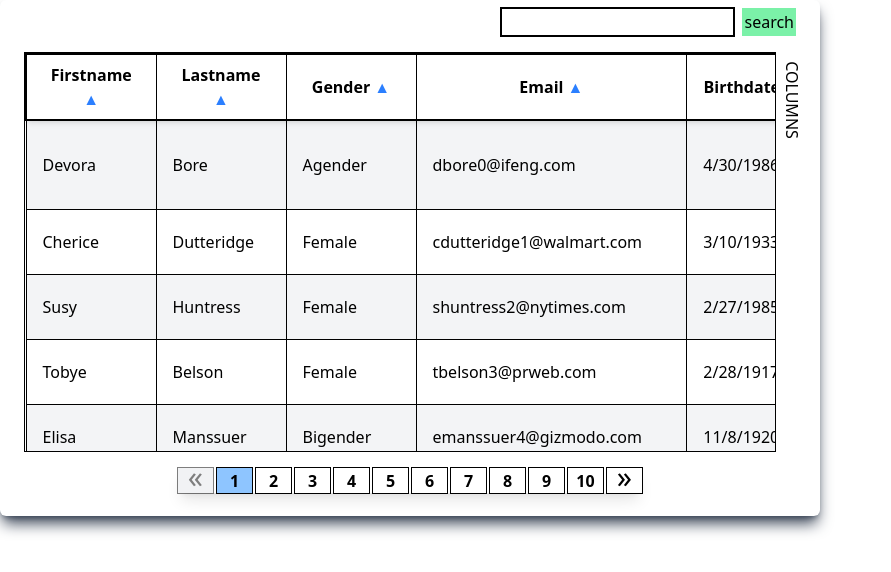
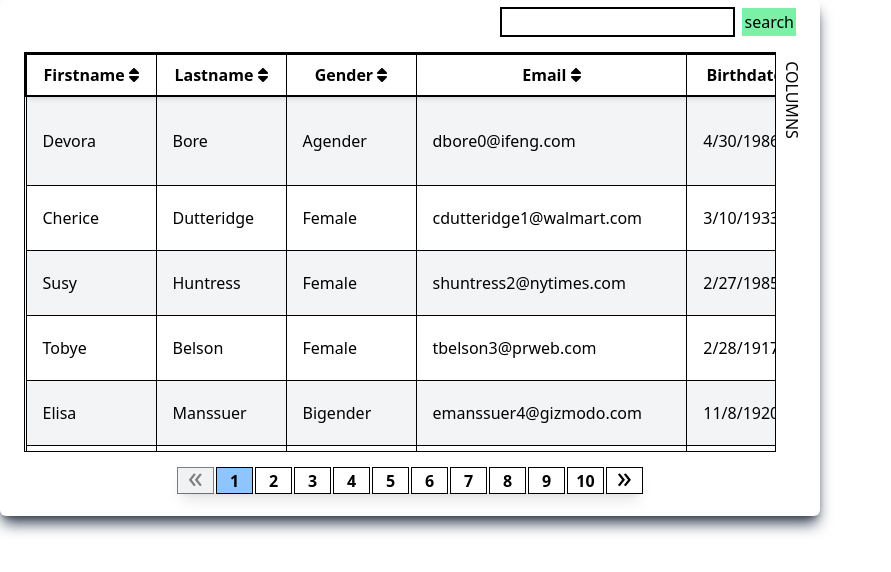
Before and after one commit to Ganesh107/Angular, an Angular app: page / in a window 1280 px wide. Shown: the top 572 px of the page, without its empty margins (0-891 px from the left). Built offline with nearby package versions, Linux system fonts and the light colour scheme.

Commit message:
column sorting added

```diff
--- a/package.json
+++ b/package.json
@@ -17,7 +17,12 @@
     "@angular/platform-browser": "^19.2.0",
     "@angular/platform-browser-dynamic": "^19.2.0",
     "@angular/router": "^19.2.0",
+    "@fortawesome/angular-fontawesome": "1.0",
+    "@fortawesome/fontawesome-svg-core": "^6.7.2",
+    "@fortawesome/free-solid-svg-icons": "^6.7.2",
     "@tailwindcss/postcss": "^4.0.9",
+    "angular-font-awesome": "^3.1.2",
+    "font-awesome": "^4.7.0",
     "postcss": "^8.5.3",
     "rxjs": "~7.8.0",
     "tailwindcss": "^4.0.9",
--- a/src/app/app.module.ts
+++ b/src/app/app.module.ts
@@ -13,7 +13,7 @@ import { provideHttpClient } from '@angular/common/http';
   imports: [
     BrowserModule,
     AppRoutingModule,
-    SharedModule
+    SharedModule,
 ],
   providers: [provideHttpClient()],
   bootstrap: [AppComponent]
--- a/src/app/shared/grid/grid.component.html
+++ b/src/app/shared/grid/grid.component.html
@@ -17,7 +17,7 @@
                         <tr>
                             <th class="min-w-[130px]" *ngFor="let col of filteredColumns">
                                 {{ col }}
-                                <button class="text-blue-500 cursor-pointer">&#x25B2;</button>
+                                <fa-icon (click)="sortGrid(col)" [icon]="sortFilter[col].icon" class="cursor-pointer"></fa-icon>
                             </th>
                         </tr>
                     </thead>
--- a/src/app/shared/grid/grid.component.ts
+++ b/src/app/shared/grid/grid.component.ts
@@ -1,4 +1,5 @@
 import { Component, Input, OnInit } from '@angular/core';
+import { faSort, faSortAsc, faSortDesc } from '@fortawesome/free-solid-svg-icons';
 
 @Component({
   selector: 'app-grid',
@@ -21,6 +22,8 @@ export class GridComponent implements OnInit{
   colNameToPropMapper: Map<string, string> = new Map<string, string>();
   searchVal: string = '';
   filteredDataCopy: any;
+  sortIcon: any;
+  sortFilter: any = {};
 
   ngOnInit(): void {
     this.constructColumnNameList();
@@ -38,6 +41,11 @@ export class GridComponent implements OnInit{
       this.columnList.push(colName);
       this.columnFilter[colName] = true;
       this.colNameToPropMapper.set(x, colName);
+      this.colNameToPropMapper.set(colName, x);
+      this.sortFilter[colName] = {
+        val: 0,
+        icon: faSort
+      }
     })
     this.filteredColumns = this.columnList;
     this.filteredProps = this.propertyList;
@@ -61,12 +69,12 @@ export class GridComponent implements OnInit{
 
   filterDataBasedOnPage(pageNum: number): void{
     this.filteredGridData = this.gridList.slice((pageNum - 1) * this.limit, pageNum * this.limit);
-    this.filteredDataCopy = this.filteredGridData;
+    this.filteredDataCopy = [...this.filteredGridData];
     this.currPage = pageNum;
     this.filterGridData(); //Apply search filter if search input is not empty
   }
 
-  filterGridData(){
+  filterGridData(): void{
     if(this.searchVal.trim() != ""){
       const searchValLower = this.searchVal.trim().toLowerCase();
       this.filteredGridData = this.filteredDataCopy.filter((x: { first_name: string; last_name: string;
@@ -83,8 +91,29 @@ export class GridComponent implements OnInit{
       );
     }
     else{
-      this.filteredGridData = this.filteredDataCopy;
+      this.filteredGridData = [...this.filteredDataCopy];
     }
   }
 
+  sortGrid(colName: string): void{
+    let propName: any = this.colNameToPropMapper.get(colName);
+    let newVal: number = this.sortFilter[colName].val + 1;
+    this.sortFilter[colName].val = newVal;
+
+    // Set the sort icon
+    if(newVal % 3 == 0){
+      this.sortFilter[colName].icon = faSort;
+      this.filteredGridData = [...this.filteredDataCopy];
+    }
+    else if(newVal % 3 == 1){
+      this.sortFilter[colName].icon = faSortAsc;
+      this.filteredGridData.sort((a: any, b: any) => a[propName].localeCompare(b[propName]));
+    }
+    else{
+      this.sortFilter[colName].icon = faSortDesc;
+      this.filteredGridData.sort((a: any, b: any) => b[propName].localeCompare(a[propName]));
+    }
+
+  }
+
 }
--- a/src/app/shared/shared.module.ts
+++ b/src/app/shared/shared.module.ts
@@ -5,6 +5,7 @@ import { ModalComponent } from './modal/modal.component';
 import { AppClickOutsideDirective } from './app-click-outside-directive.directive';
 import { PaginationComponent } from './pagination/pagination.component';
 import { FormsModule } from '@angular/forms';
+import { FontAwesomeModule } from '@fortawesome/angular-fontawesome';
 
 @NgModule({
   declarations: [
@@ -15,7 +16,8 @@ import { FormsModule } from '@angular/forms';
   ],
   imports: [
     CommonModule,
-    FormsModule
+    FormsModule,
+    FontAwesomeModule
   ],
   exports: [
     GridComponent
```
Also changed, not shown: 1 other file (tests, documents, lock files or other folders).
